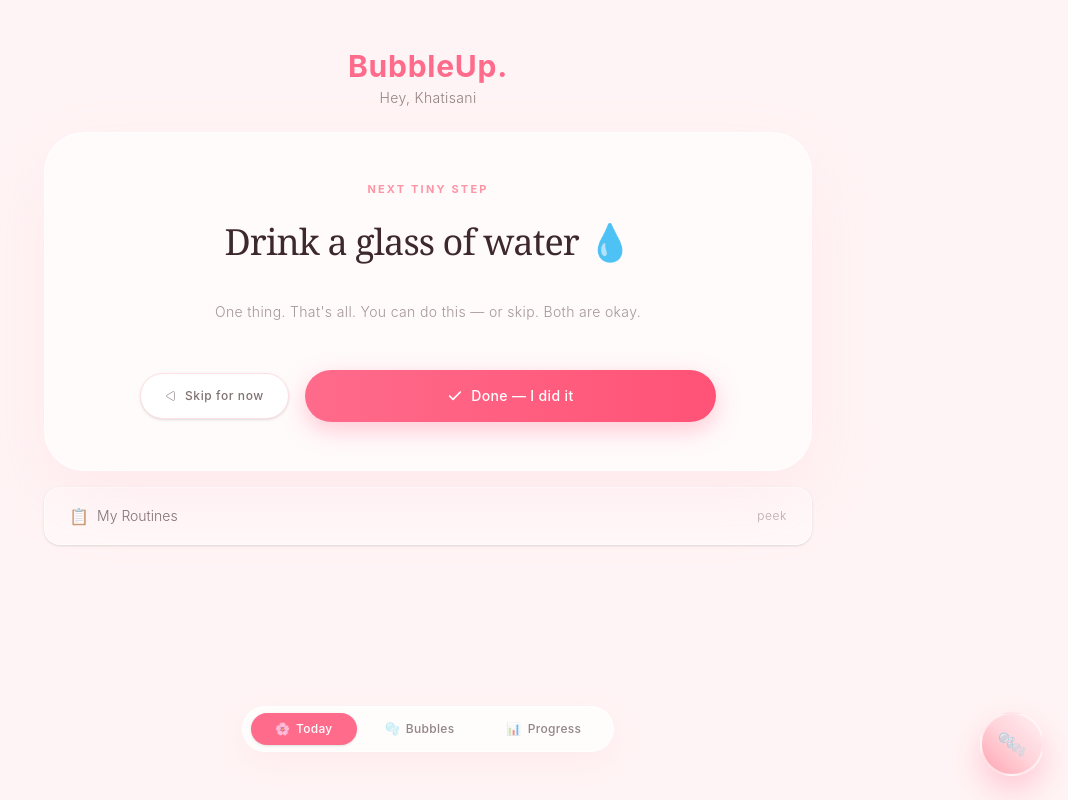
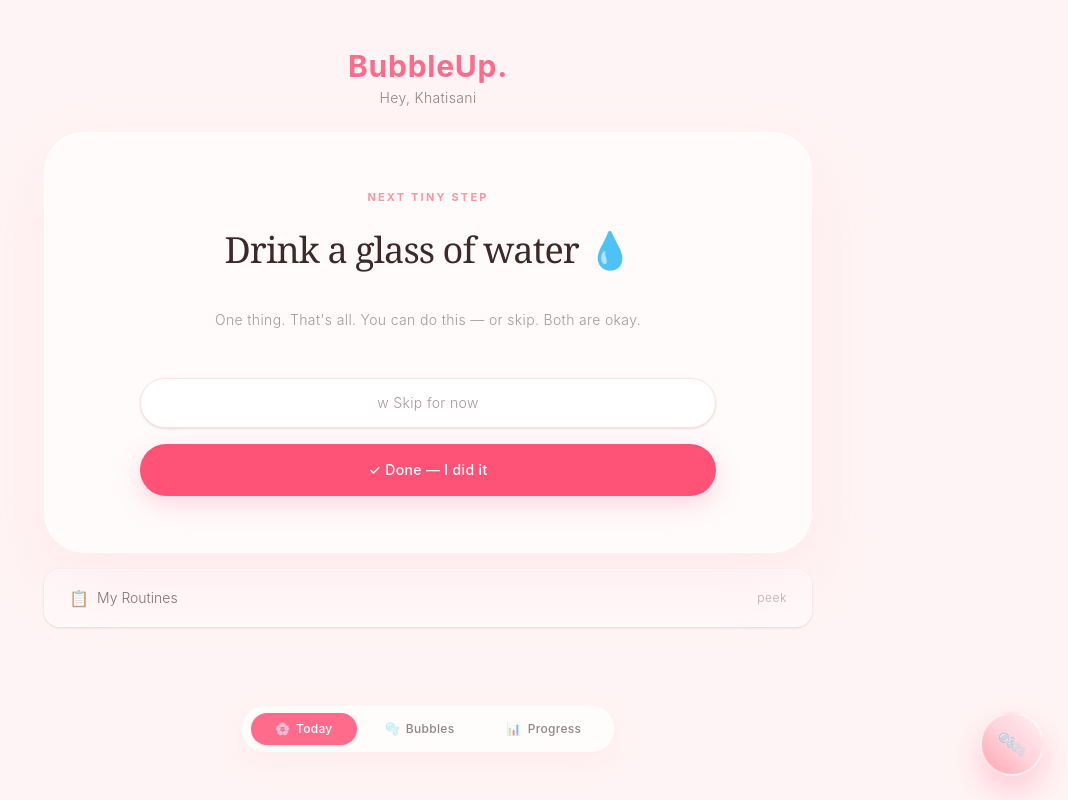
Before and after one commit to Khatisani/BubbleUp, a React (Vite) app: page / in a window 1280 px wide. Shown: the whole page, without its empty margins (212-1280 px from the left). Built offline with nearby package versions, Linux system fonts and the light colour scheme.

Commit message:
feat: - Added a collapsible sub-card container for hidden backlog tracking featuring a state-controlled toggle interaction ("peek"/"hide") - Integrated a custom glassmorphic bottom navigation bar container alongside a floating gradient-orb background launcher layout

```diff
--- a/src/components/FocusCard.jsx
+++ b/src/components/FocusCard.jsx
@@ -1,48 +1,55 @@
 import React from 'react';
-import { Play, Check } from 'lucide-react';
 
 export default function FocusCard({ currentTask, onDone, onSkip }) {
-  // Gracefully handles standard raw objects or strings falling back
-  const displayTitle = typeof currentTask === 'string' ? currentTask : currentTask?.text;
+  // Check if there is an active task text to handle empty arrays cleanly
+  const hasTasks = currentTask && currentTask.text && currentTask.text.trim() !== "";
+
+  // Set the exact text based on state
+  const displayTitle = hasTasks ? currentTask.text : "Rest — you earned it 🌸";
+  const displaySubtitle = hasTasks
+    ? "One thing. That's all. You can do this — or skip. Both are okay."
+    : "Your queue is completely clear. Time to breathe.";
 
   return (
-    <div className="w-full max-w-3xl bg-[#FFFBFB] rounded-[40px] px-8 py-12 border border-white/80 shadow-[0_30px_70px_rgba(255,163,177,0.12)] text-center space-y-6 relative overflow-hidden transition-all duration-500 hover:shadow-[0_40px_80px_rgba(255,163,177,0.18)]">
+    <div className="w-full max-w-3xl bg-[#FFFBFB] rounded-[40px] px-8 py-14 border border-white/80 shadow-[0_30px_70px_rgba(255,163,177,0.12)] text-center space-y-6 relative overflow-hidden transition-all duration-500">
 
-      {/* Tiny soft sub-header */}
+      {/* Soft sub-header */}
       <span className="text-[11px] font-bold tracking-[0.2em] text-[#FF94A5] uppercase block mb-2">
         Next Tiny Step
       </span>
 
-      {/* Main Big Focus Text matching typography styling */}
+      {/* Main Big Focus Text matching your typography */}
       <h2 className="text-3xl md:text-4xl font-serif font-medium px-4 text-[#3D282B] tracking-tight leading-normal min-h-[4.5rem] flex items-center justify-center">
         {displayTitle}
       </h2>
 
       {/* Explanatory supportive tagline snippet */}
-      <p className="text-xs md:text-sm font-light text-[#4A3538]/50 tracking-wide max-w-md mx-auto">
-        One thing. That's all. You can do this — or skip. Both are okay.
+      <p className="text-xs md:text-sm font-light text-[#4A3538]/50 tracking-wide max-w-md mx-auto transition-opacity duration-300">
+        {displaySubtitle}
       </p>
 
-      {/* Perfect matched actions alignment layout */}
-      <div className="pt-6 flex flex-col sm:flex-row items-center justify-center gap-4 w-full max-w-xl mx-auto">
+      {/* Dynamic Actions Render */}
+      {hasTasks && (
+        <div className="pt-6 flex flex-col items-center justify-center gap-4 w-full max-w-xl mx-auto animate-fadeIn">
 
+          {/* Skip Button - Full width pill */}
           <button
             onClick={onSkip}
-          className="w-full sm:w-auto px-6 py-3.5 bg-white border border-[#FFE0E4] hover:bg-[#FFF4F5] text-[#4A3538]/70 font-medium rounded-full transition-all active:scale-98 text-xs tracking-wider flex items-center justify-center space-x-2 shadow-sm"
+            className="w-full py-3.5 bg-white border border-[#FFE0E4] hover:bg-[#FFF4F5] text-[#4A3538]/50 font-light rounded-full transition-all active:scale-[0.99] text-sm tracking-wide flex items-center justify-center space-x-2 shadow-sm"
           >
-          <Play size={12} className="opacity-60 rotate-180 transform" />
-          <span>Skip for now</span>
+            <span>w Skip for now</span>
           </button>
 
+          {/* Done Button - Full width high contrast pink pill */}
           <button
             onClick={onDone}
-          className="w-full sm:flex-1 py-4 bg-gradient-to-r from-[#FF6B8B] to-[#FF5276] hover:brightness-105 text-white font-medium rounded-full shadow-[0_8px_25px_rgba(255,107,139,0.35)] transition-all active:scale-98 text-sm tracking-wide flex items-center justify-center space-x-2"
+            className="w-full py-4 bg-[#FF5276] hover:bg-[#FF6B8B] text-white font-medium rounded-full shadow-[0_8px_25px_rgba(255,107,139,0.25)] transition-all active:scale-[0.99] text-sm tracking-wide flex items-center justify-center space-x-2"
           >
-          <Check size={16} strokeWidth={2.5} />
-          <span>Done — I did it</span>
+            <span>✓ Done — I did it</span>
           </button>
 
         </div>
+      )}
 
     </div>
   );
```
Lines whose indentation alone changed are shown as unchanged.
